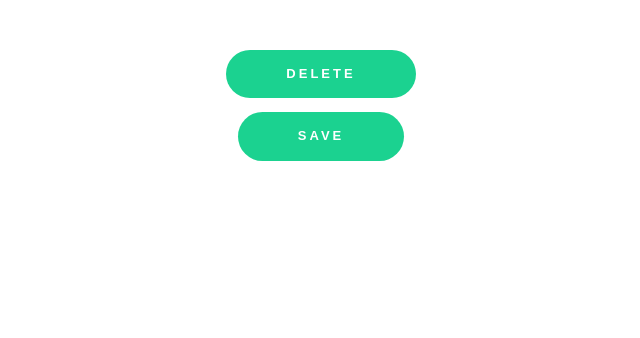
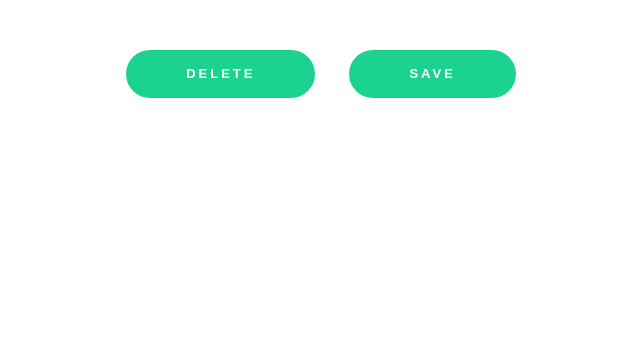
Before and after one commit to TomBombadilV/scheduler, a Django app: page /scheduler/generate-schedule/ in a window 1280 px wide. Shown: the part 217-555 px from the top of the page, without its empty margins (319-959 px from the left). Run offline with Django 3.2, Linux system fonts and the light colour scheme; a user stored in the database is signed in; data comes from the database, SQL or seed files in the repository; tables that the repository leaves empty hold one stand-in row (values such as "Sample post"); some libraries are stand-ins or nearby versions; some web fonts are replaced.

Commit message:
Added class to delete and save buttons

```diff
--- a/scheduler/templates/scheduler/generate-schedule.html
+++ b/scheduler/templates/scheduler/generate-schedule.html
@@ -37,19 +37,19 @@
             </div>
             <div class="col-xs-12 text-center">
                 <!-- Delete Button -->
-                <form action="{% url 'scheduler:temp-schedule-delete' %}" method="post">
+                <form action="{% url 'scheduler:temp-schedule-delete' %}" class="inline-block generate-button" method="post">
                 {% csrf_token %}
                     <button class="submit-button" type="submit" onclick="return confirm('Delete Schedule?');">Delete</button>
                 </form>
 
                 <!-- Save Button -->
                 {% if override_flag %}
-                    <form action="{% url 'scheduler:schedule-override' %}" method="post">
+                    <form action="{% url 'scheduler:schedule-override' %}" class="inline-block generate-page-button" method="post">
                     {% csrf_token %}
                         <button class="submit-button" type="submit" onclick="return confirm('You have already saved a schedule for this week. Would you like to override the existing schedule?');">Save</button>
                     </form>
                 {% else %}
-                    <form action="{% url 'scheduler:schedule-save' %}" method="post">
+                    <form action="{% url 'scheduler:schedule-save' %}" class="inline-block generate-page-button" method="post">
                     {% csrf_token %}
                         <button class="submit-button" type="submit" onclick="return confirm('Save Schedule?');">Save</button>
                     </form>
```
